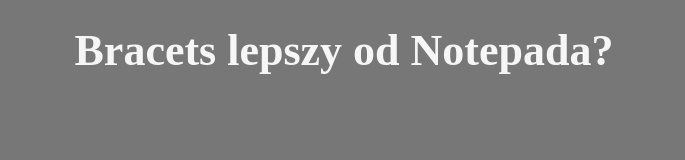
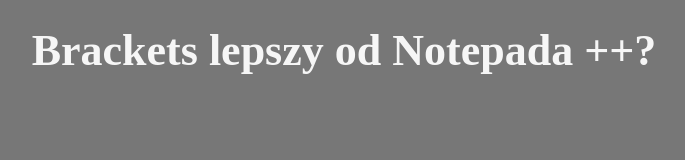
Before and after one commit to lapa19904/Github-tutorial, a plain HTML site: page index.html in a window 1280 px wide. Shown: the whole page, without its empty margins (296-981 px from the left). Drawn offline with Linux system fonts and the light colour scheme.

Commit message:
0.2
Fix some bugs

```diff
--- a/index.html
+++ b/index.html
@@ -1,12 +1,12 @@
 <!DOCTYPE html>
 <html>
 <head>
-<title>v.0.1.1</title>
+<title>v.0.2</title>
 <link rel="stylesheet" type="text/css" href="style.css" />
 
 </head>
 <body>
-<h1>Bracets lepszy od Notepada?</h1>
+<h1>Brackets lepszy od Notepada ++?</h1>
 
 </body>
 
```
